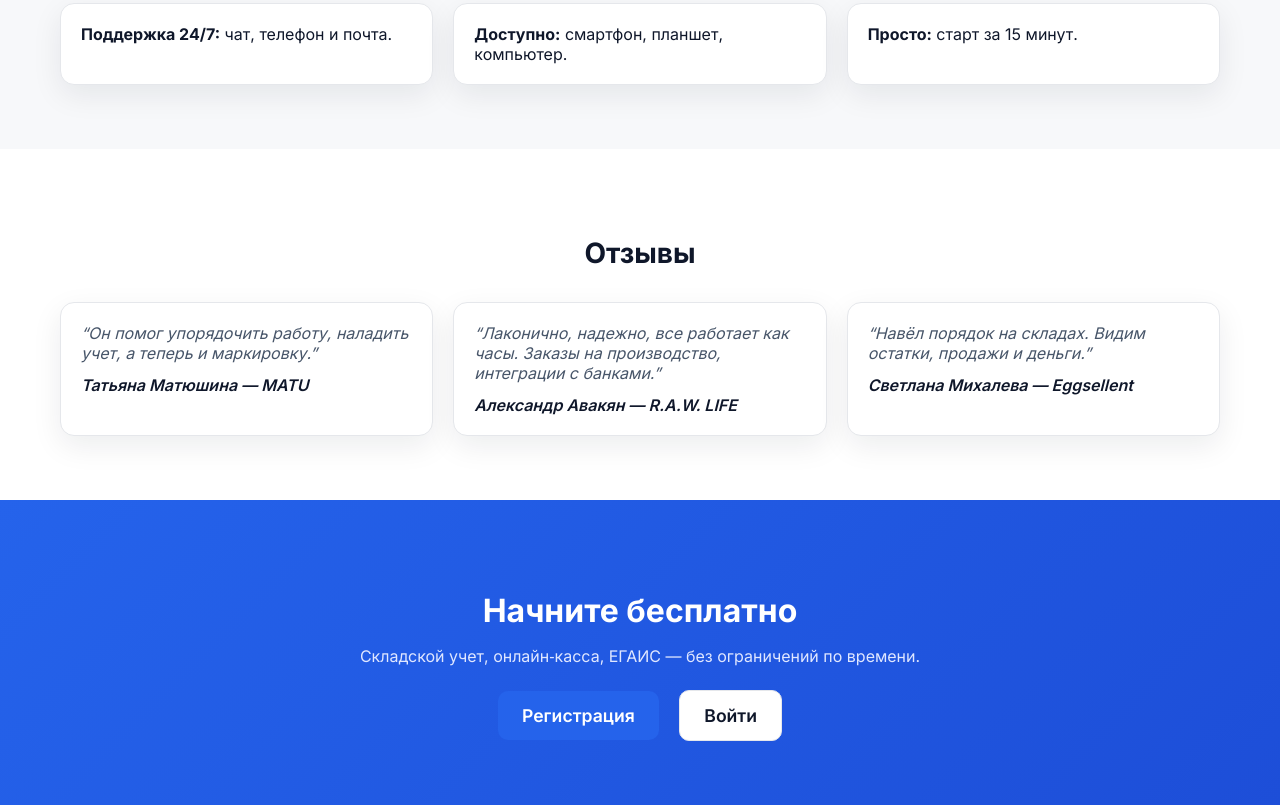
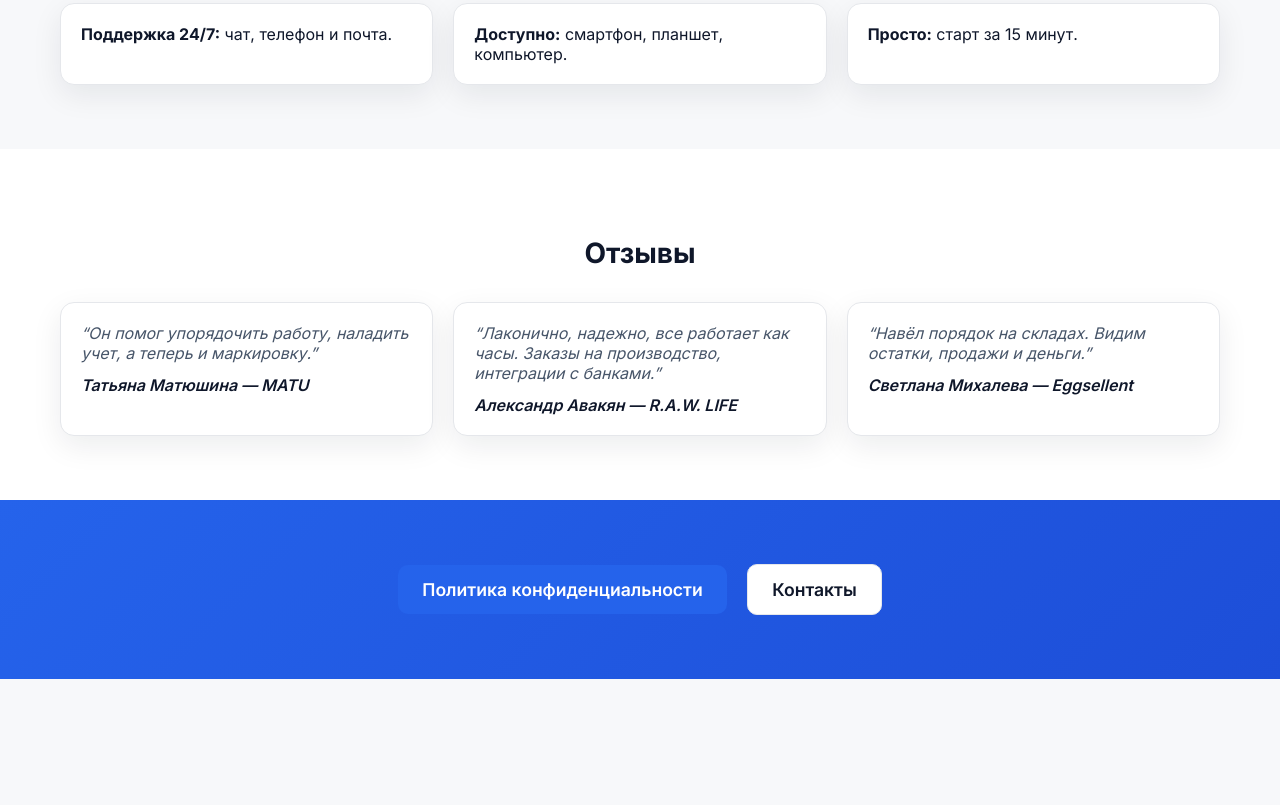
Before and after one commit to arsendautov706-tech/magazin-app, a website: page public/home.html in a window 1280 px wide. Shown: the part 1383-2188 px from the top of the page. After the commit the page ends 2062 px from the top, so only its background shows below. Drawn offline with Linux system fonts and the light colour scheme; files that its build step writes are made by us from their sources.

Commit message:
бновлён home.html + добавлены страницы олитика конфиденциальности и онтакты

```diff
--- a/public/home.html
+++ b/public/home.html
@@ -82,14 +82,13 @@
     </div>
   </section>
 
-  <section id="signup" class="section cta reveal">
-    <div class="container cta-inner">
-      <h2>Начните бесплатно</h2>
-      <p>Складской учет, онлайн‑касса, ЕГАИС — без ограничений по времени.</p>
-      <a class="btn btn-primary btn-lg" href="/register.html">Регистрация</a>
-      <a class="btn btn-outline btn-lg" href="/login">Войти</a>
-    </div>
-  </section>
+  <section id="footer-info" class="section cta reveal">
+  <div class="container cta-inner">
+    <a class="btn btn-primary btn-lg" href="/privacy.html">Политика конфиденциальности</a>
+    <a class="btn btn-outline btn-lg" href="/contacts.html">Контакты</a>
+  </div>
+</section>
+
 
   <link rel="stylesheet" href="/styles.css">
   <script src="/animations.js"></script>
```
